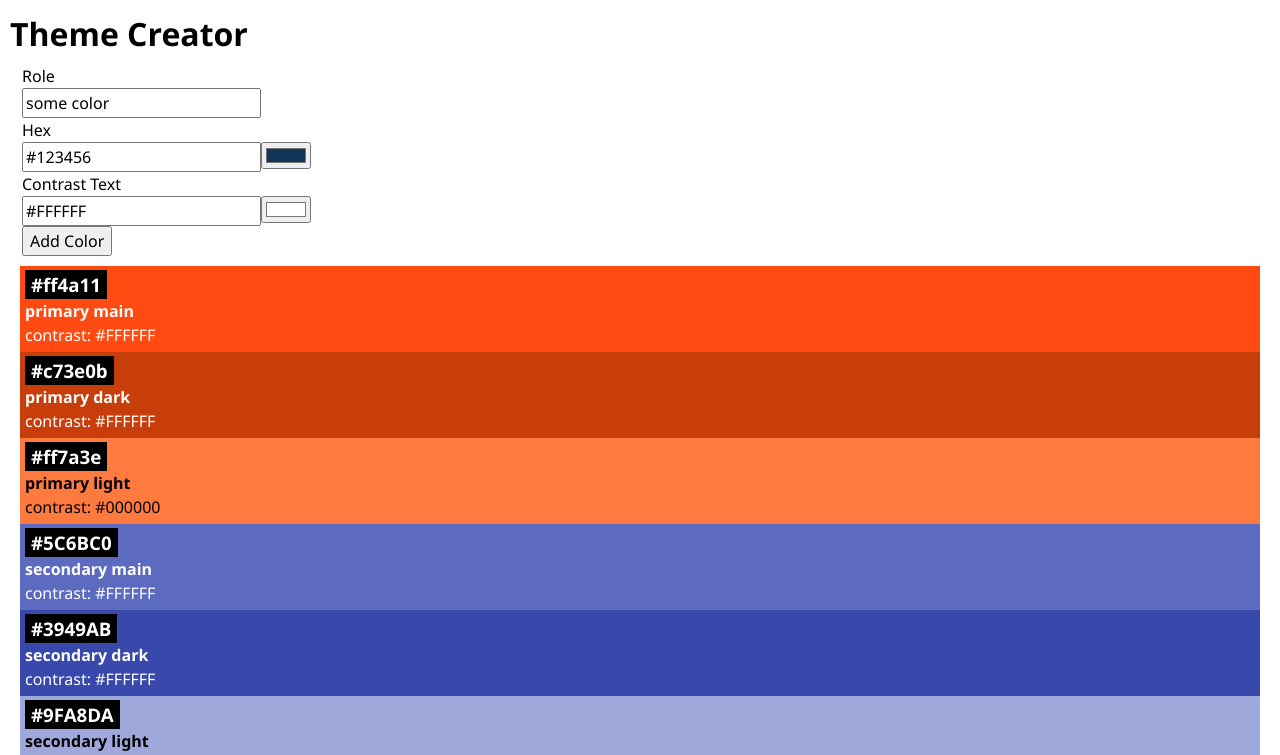
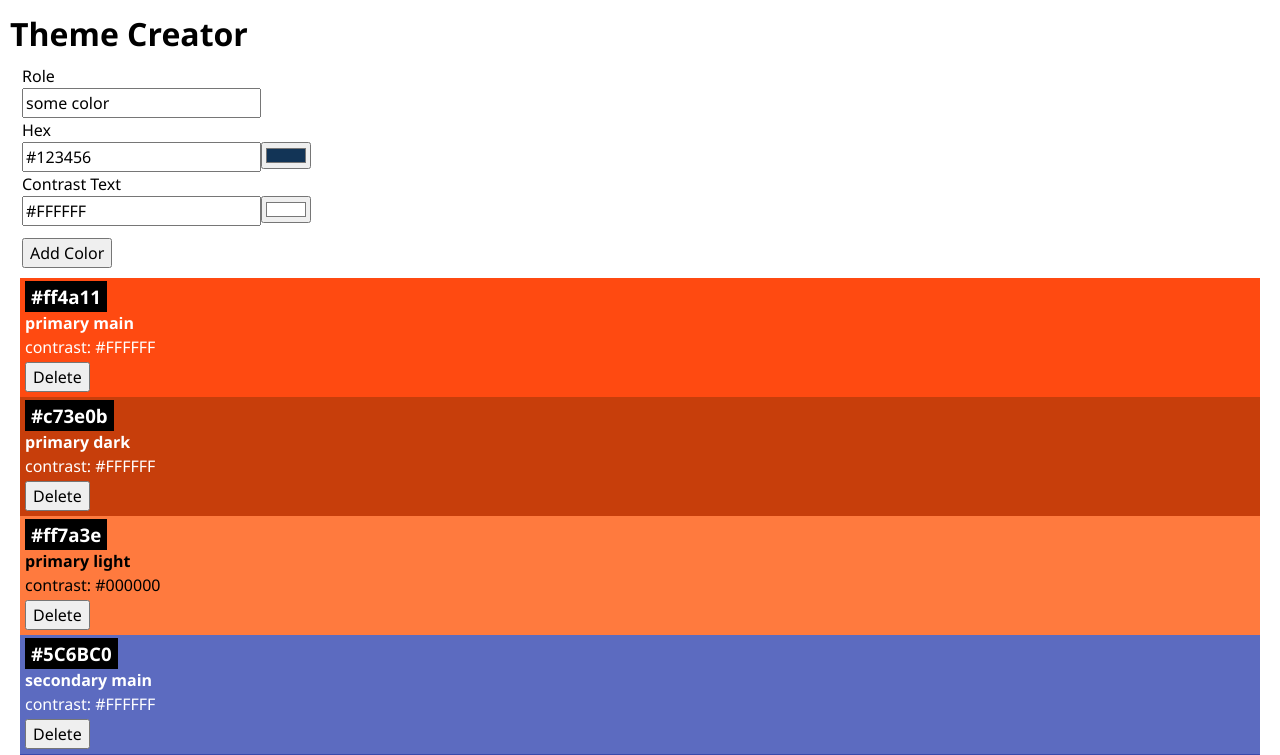
Before and after one commit to denoerss/web-recap-project-4_color-theme-creator-app, a React (Vite) app: page / in a window 1280 px wide. Shown: the top 755 px of the page. Built offline with nearby package versions, Linux system fonts and the light colour scheme.

Commit message:
Introduce state to handle confirmation message & reuse css role for confirm question / Part 2

```diff
--- a/src/App.jsx
+++ b/src/App.jsx
@@ -1,7 +1,6 @@
 import { useState } from "react";
 import { initialColors } from "./lib/colors";
 
-// import Color from "./Components/Color/Color";
 import ColorForm from "./Components/ColorForm/ColorForm.jsx";
 import ColorCards from "./Components/ColorCards/ColorCards.jsx";
 
@@ -14,12 +13,17 @@ function App() {
     setColors((prevColors) => [newColor, ...prevColors]);
   }
 
+  function handleDeleteColor(colorId) {
+    setColors((prevColors) =>
+      prevColors.filter((color) => color.id !== colorId)
+    );
+  }
+
   return (
     <>
       <h1>Theme Creator</h1>
-
       <ColorForm onAddColor={handleAddColor} />
-      <ColorCards colors={colors} />
+      <ColorCards colors={colors} onDelete={handleDeleteColor} />
     </>
   );
 }
--- a/src/Components/Color/Color.css
+++ b/src/Components/Color/Color.css
@@ -3,9 +3,19 @@
   padding: 5px;
 }
 
-.color-card-headline {
+.color-card-highlight {
   display: inline;
-  padding: 2px 6px;
+  padding: 3px 6px;
+  margin-right: 6px;
   background: black;
   color: white;
 }
+
+.submit-button {
+  margin-top: 12px;
+}
+
+.cancel-button,
+.delete-button {
+  margin: 3px 6px 0 0;
+}
--- a/src/Components/Color/Color.jsx
+++ b/src/Components/Color/Color.jsx
@@ -1,17 +1,45 @@
 import "./Color.css";
+import Button from "../Button/Button.jsx";
 
-export default function Color({ color }) {
+import { useState } from "react";
+
+export default function Color({ color, onDelete }) {
+  const [isConfirmed, setIsConfirmed] = useState(false);
+  console.log("color", color);
+  console.log("isConfirmed", isConfirmed);
+
   return (
     <div
       className="color-card"
-      style={{
-        background: color.hex,
-        color: color.contrastText,
-      }}
+      style={{ background: color.hex, color: color.contrastText }}
     >
-      <h3 className="color-card-headline">{color.hex}</h3>
+      <h3 className="color-card-highlight">{color.hex}</h3>
       <h4>{color.role}</h4>
       <p>contrast: {color.contrastText}</p>
+      {isConfirmed ? (
+        <section className="delete-button">
+          <p className="color-card-highlight">Really delete?</p>
+          <Button
+            type="button"
+            label="Cancel"
+            className="cancel-button"
+            onClick={() => setIsConfirmed(false)}
+          />
+          <Button
+            type="button"
+            label="Delete"
+            className="delete-button"
+            onClick={() => onDelete(color.id)}
+          />
+        </section>
+      ) : (
+        <Button
+          type="button"
+          label="Delete"
+          className="delete-button"
+          onClick={() => setIsConfirmed(true)}
+        />
+      )}
     </div>
   );
 }
--- a/src/Components/ColorCards/ColorCards.jsx
+++ b/src/Components/ColorCards/ColorCards.jsx
@@ -1,12 +1,16 @@
 import "./ColorCards.css";
 import Color from "../Color/Color.jsx";
 
-export default function ColorCards({ colors }) {
+export default function ColorCards({ colors, onDelete }) {
   return (
     <section className="color-cards">
-      {colors.map((color) => {
-        return <Color key={color.id} color={color} />;
-      })}
+      {colors.length > 0 ? (
+        colors.map((color) => (
+          <Color key={color.id} color={color} onDelete={onDelete} />
+        ))
+      ) : (
+        <p>No colors ... Start by adding one!</p>
+      )}
     </section>
   );
 }
--- a/src/Components/ColorForm/ColorForm.jsx
+++ b/src/Components/ColorForm/ColorForm.jsx
@@ -4,6 +4,7 @@ import { useState } from "react";
 import { uid } from "uid";
 
 import ColorInput from "../ColorInput/ColorInput.jsx";
+import Button from "../Button/Button.jsx";
 
 export default function ColorForm({
   onAddColor,
@@ -26,8 +27,6 @@ export default function ColorForm({
     onAddColor(newColor);
     setColor(defaultValue);
   }
-
-  // function handleDelete(event) {}
 
   return (
     <form
@@ -57,9 +56,12 @@ export default function ColorForm({
         />
 
         <div className="color-form__input">
-          <button type="submit" aria-label="Add Color">
-            Add Color
-          </button>
+          <Button
+            type="submit"
+            label="Add Color"
+            onclick={handleSubmit}
+            className="submit-button"
+          />
         </div>
       </fieldset>
     </form>
```
